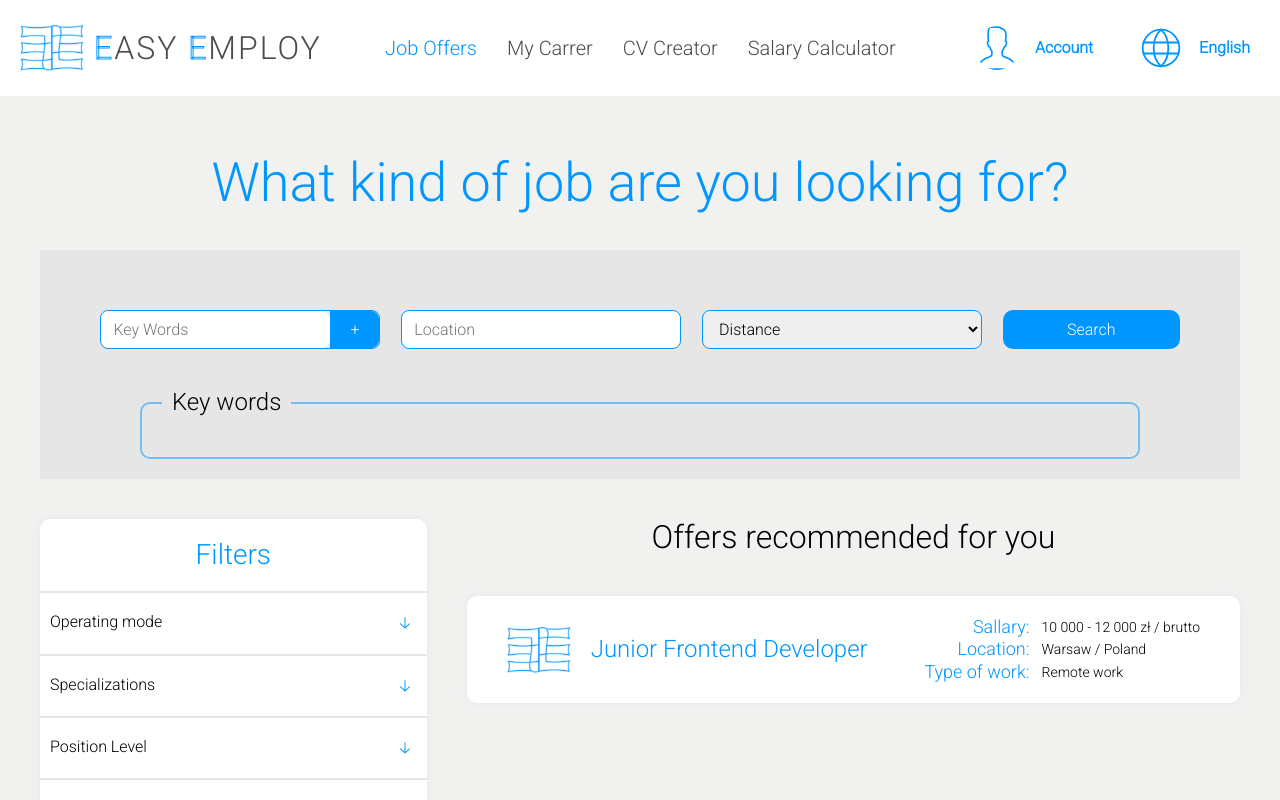
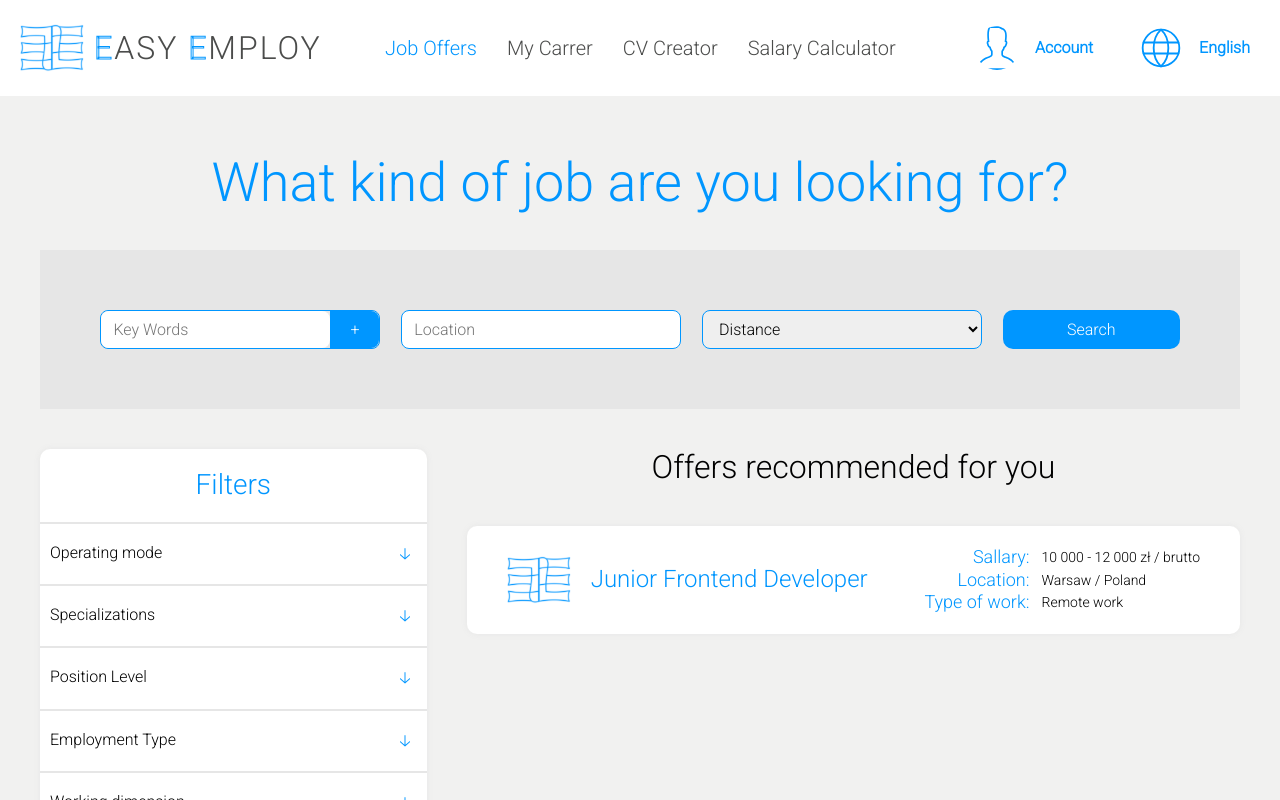
Before and after one commit to mizdebski77/Easy-Employ, a React (Create React App) app: page /Offers in a window 1280 px wide. Shown: the top 800 px of the page. Built offline with nearby package versions, Linux system fonts and the light colour scheme.

Commit message:
keyword array condition added

```diff
--- a/src/features/JobOffers/jobOffers.tsx
+++ b/src/features/JobOffers/jobOffers.tsx
@@ -100,6 +100,7 @@ export const JobOffers = () => {
                     <SearchButton>Search</SearchButton>
                 </Form>
 
+                {keyWords.length > 0 && (
                     <KeyWordsWrapper>
                         <Legend>Key words</Legend>
                         {keyWords.map((keyWord, index) => (
@@ -110,8 +111,8 @@ export const JobOffers = () => {
                                 >x</RemoveButton>
                             </KeyWordContainer>
                         ))}
-
                     </KeyWordsWrapper>
+                )}
             </FormWrapper>
 
             <OffersContainer>
```
Lines whose indentation alone changed are shown as unchanged.
